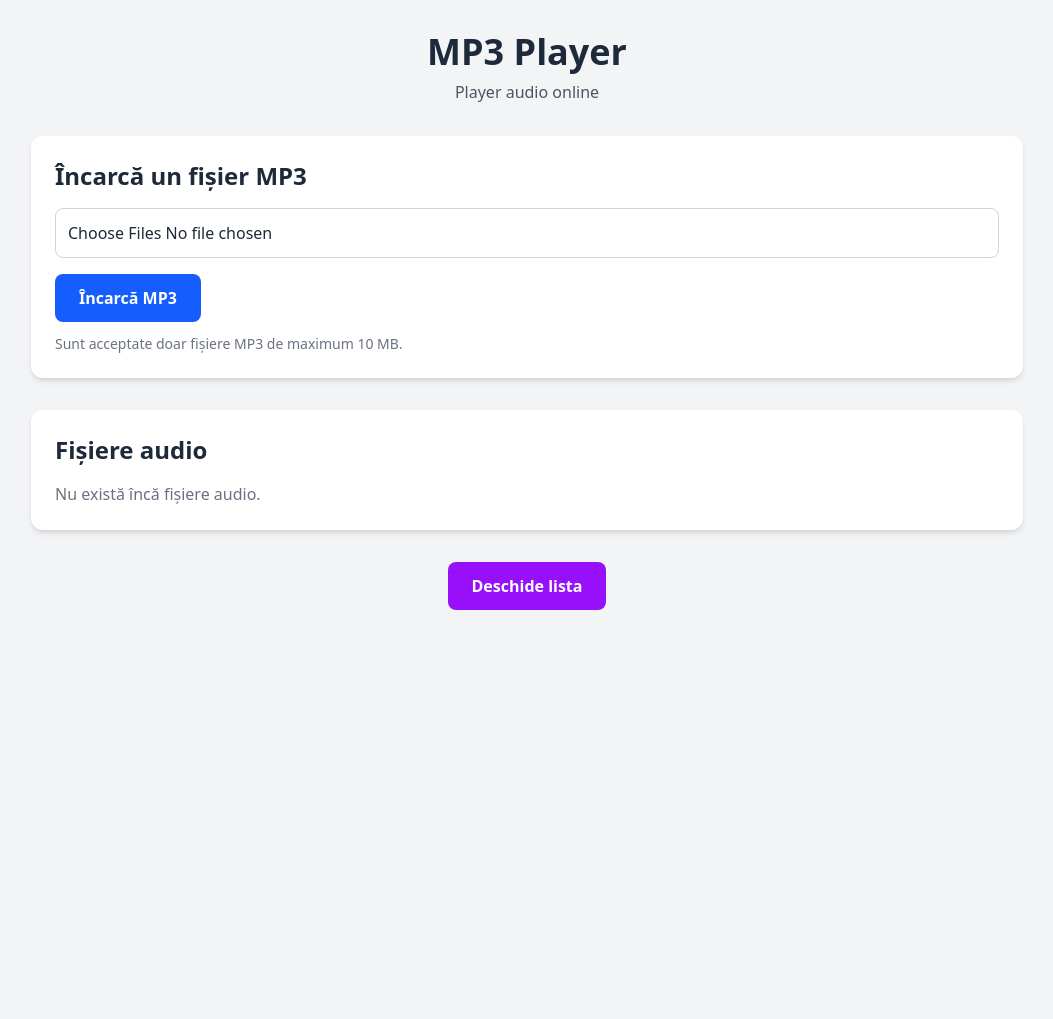
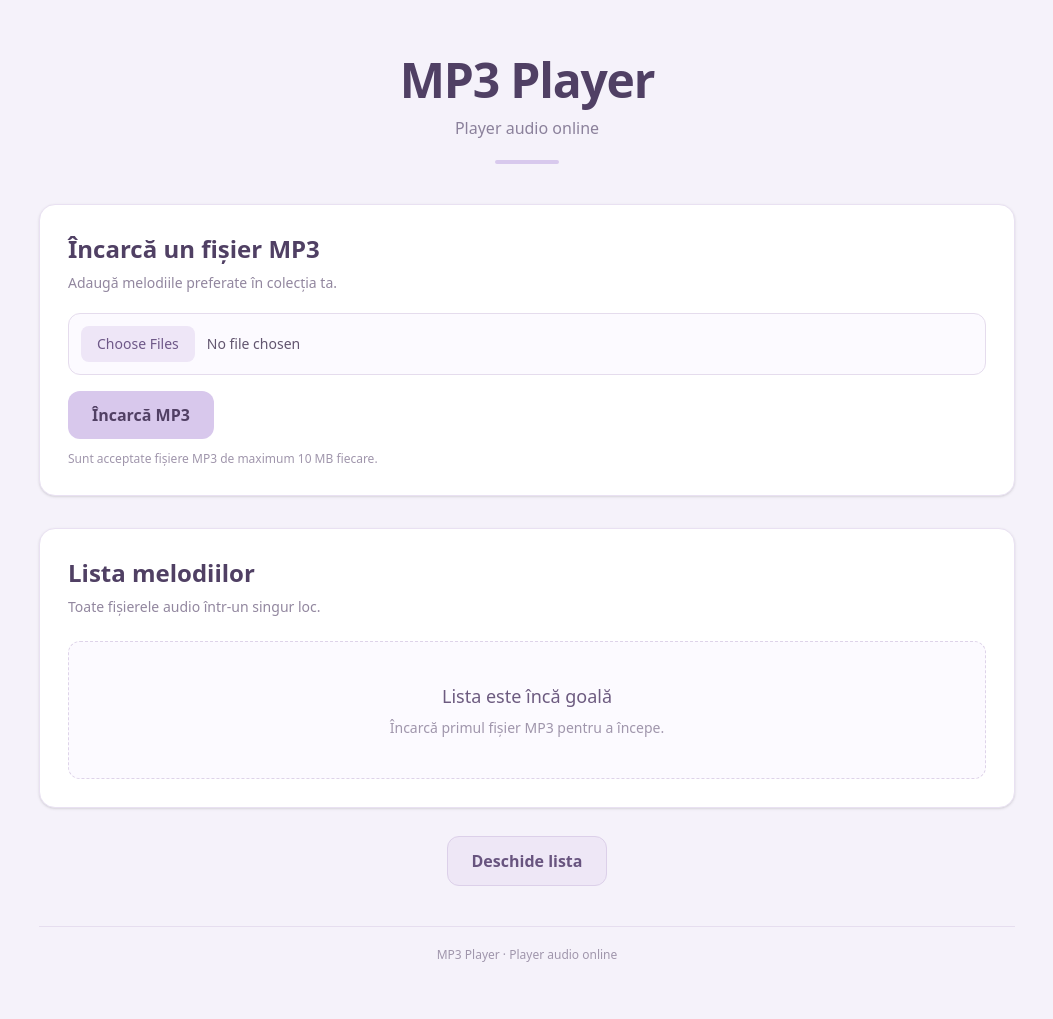
Before and after one commit to parfeniinga/Grupul-3-Player-audio-online-cu-gestionarea-fi-ierelor-MP3, a PHP site: page / in a window 1280 px wide. Shown: the whole page, without its empty margins (113-1166 px from the left). Before the commit the page ends 610 px from the top, so only its background shows below. Run offline with PHP 8.4, Linux system fonts and the light colour scheme; data that the repository does not hold is empty.

Commit message:
Am modificat stilizarea paginii principale

```diff
--- a/index.php
+++ b/index.php
@@ -1,5 +1,6 @@
+
 <?php
-$fisiere = scandir("audio");
+$fisiere = is_dir("audio") ? scandir("audio") : [];
 ?>
 
 <!DOCTYPE html>
@@ -13,23 +14,35 @@ $fisiere = scandir("audio");
     <script src="https://cdn.jsdelivr.net/npm/@tailwindcss/browser@4"></script>
 </head>
 
-<body class="bg-gray-100 min-h-screen">
+<body class="min-h-screen bg-[#f5f2fa] text-[#383044]">
 
-    <div class="w-full max-w-5xl mx-auto px-3 sm:px-4 py-5 sm:py-8">
+    <div class="mx-auto w-full max-w-5xl px-4 py-10 sm:px-6 sm:py-14">
 
-        <h1 class="text-2xl sm:text-3xl md:text-4xl font-bold text-center text-gray-800 mb-2">
-            MP3 Player
-        </h1>
+        <header class="mb-10 text-center">
 
-        <p class="text-center text-gray-600 mb-8">
-            Player audio online
-        </p>
+            <h1 class="text-4xl font-bold tracking-tight text-[#504064] sm:text-5xl">
+                MP3 Player
+            </h1>
 
-        <div class="bg-white rounded-xl shadow-md p-4 sm:p-6 mb-6 sm:mb-8">
+            <p class="mt-3 text-sm text-[#8b819b] sm:text-base">
+                Player audio online
+            </p>
 
-            <h2 class="text-2xl font-semibold text-gray-800 mb-4">
-                Încarcă un fișier MP3
-            </h2>
+            <div class="mx-auto mt-5 h-1 w-16 rounded-full bg-[#d8c9ed]"></div>
+
+        </header>
+
+        <section class="mb-8 rounded-2xl border border-[#e9e1f2] bg-white p-5 shadow-sm sm:p-7">
+
+            <div class="mb-5">
+                <h2 class="text-xl font-semibold text-[#504064] sm:text-2xl">
+                    Încarcă un fișier MP3
+                </h2>
+
+                <p class="mt-2 text-sm text-[#92879f]">
+                    Adaugă melodiile preferate în colecția ta.
+                </p>
+            </div>
 
             <form action="upload.php" method="POST" enctype="multipart/form-data">
 
@@ -37,31 +50,37 @@ $fisiere = scandir("audio");
                     type="file"
                     name="fisiere[]"
                     accept=".mp3,audio/mpeg"
-                    class="block w-full border border-gray-300 rounded-lg p-3 mb-4 bg-white text-gray-800"
                     multiple
                     required
+                    class="mb-4 block w-full rounded-xl border border-[#e5dced] bg-[#fcfaff] p-3 text-sm text-[#62556f] file:mr-3 file:rounded-lg file:border-0 file:bg-[#eee6f7] file:px-4 file:py-2 file:font-medium file:text-[#6e5888] hover:file:bg-[#e4d8f2] focus:border-[#c9b5e3] focus:outline-none"
                 >
 
                 <button
                     type="submit"
-                    class="bg-blue-600 hover:bg-blue-700 text-white font-semibold px-6 py-3 rounded-lg"
+                    class="rounded-xl bg-[#d8c8ec] px-6 py-3 font-semibold text-[#514064] transition hover:bg-[#cbb6e5]"
                 >
                     Încarcă MP3
                 </button>
 
             </form>
 
-            <p class="text-sm text-gray-500 mt-3">
-                Sunt acceptate doar fișiere MP3 de maximum 10 MB.
+            <p class="mt-3 text-xs text-[#a096ac]">
+                Sunt acceptate fișiere MP3 de maximum 10 MB fiecare.
             </p>
 
-        </div>
+        </section>
 
-        <div class="bg-white rounded-xl shadow-md p-6">
+        <section class="rounded-2xl border border-[#e9e1f2] bg-white p-5 shadow-sm sm:p-7">
 
-            <h2 class="text-2xl font-semibold text-gray-800 mb-4">
-                Fișiere audio
-            </h2>
+            <div class="mb-6">
+                <h2 class="text-xl font-semibold text-[#504064] sm:text-2xl">
+                    Lista melodiilor
+                </h2>
+
+                <p class="mt-2 text-sm text-[#92879f]">
+                    Toate fișierele audio într-un singur loc.
+                </p>
+            </div>
 
             <?php
             $existaFisier = false;
@@ -76,31 +95,40 @@ $fisiere = scandir("audio");
                     $dimensiune = round(filesize("audio/" . $fisier) / (1024 * 1024), 2);
                     ?>
 
-                    <div class="border border-gray-200 rounded-lg p-4 mb-4">
+                    <div class="mb-4 rounded-xl border border-[#eee7f4] bg-[#fcfaff] p-4 transition hover:border-[#d4c2e8] sm:p-5">
 
-                        <h3 class="text-lg font-semibold text-gray-800 mb-2">
+                        <h3 class="break-words text-base font-semibold text-[#514064] sm:text-lg">
                             <?php echo htmlspecialchars($fisier, ENT_QUOTES, 'UTF-8'); ?>
                         </h3>
 
-                        <p class="text-sm text-gray-500 mb-3">
-                            Durata: <span class="durata">Se calculează...</span>
+                        <p class="mb-4 mt-2 text-xs text-[#968ba2] sm:text-sm">
+                            Durata:
+                            <span class="durata text-[#8d76aa]">Se calculează...</span>
+
                             <span class="mx-2">|</span>
-                            Dimensiune: <?php echo $dimensiune; ?> MB
+
+                            Dimensiune:
+                            <?php echo $dimensiune; ?> MB
                         </p>
 
-                        <audio controls preload="metadata" class="w-full player">
+                        <audio
+                            controls
+                            preload="metadata"
+                            class="player w-full"
+                        >
                             <source
                                 src="audio/<?php echo rawurlencode($fisier); ?>"
                                 type="audio/mpeg"
                             >
+
                             Browserul tău nu acceptă redarea audio.
                         </audio>
 
-                        <div class="flex flex-wrap items-center gap-3 mt-3">
+                        <div class="mt-4 flex flex-wrap items-center gap-3">
 
                             <a
                                 href="download.php?fisier=<?php echo rawurlencode($fisier); ?>"
-                                class="inline-block bg-green-600 hover:bg-green-700 text-white font-semibold px-4 py-2 rounded-lg"
+                                class="inline-block rounded-lg bg-[#e5d9f2] px-4 py-2.5 text-sm font-semibold text-[#604b7a] transition hover:bg-[#d8c7eb]"
                             >
                                 Descarcă
                             </a>
@@ -110,6 +138,7 @@ $fisiere = scandir("audio");
                                 method="POST"
                                 onsubmit="return confirm('Sigur vrei sa stergi acest fisier?');"
                             >
+
                                 <input
                                     type="hidden"
                                     name="fisier"
@@ -118,10 +147,11 @@ $fisiere = scandir("audio");
 
                                 <button
                                     type="submit"
-                                    class="rounded-lg bg-red-600 px-4 py-2 font-semibold text-white hover:bg-red-700"
+                                    class="rounded-lg border border-[#ead7dd] bg-[#fbf0f3] px-4 py-2.5 text-sm font-semibold text-[#a36c7d] transition hover:bg-[#f5e2e8]"
                                 >
                                     Șterge
                                 </button>
+
                             </form>
 
                         </div>
@@ -133,20 +163,40 @@ $fisiere = scandir("audio");
             }
 
             if (!$existaFisier) {
-                echo '<p class="text-gray-500">Nu există încă fișiere audio.</p>';
+                ?>
+
+                <div class="rounded-xl border border-dashed border-[#ded3e9] bg-[#fcfaff] px-4 py-10 text-center">
+
+                    <p class="text-lg font-medium text-[#6d5b80]">
+                        Lista este încă goală
+                    </p>
+
+                    <p class="mt-2 text-sm text-[#a096ac]">
+                        Încarcă primul fișier MP3 pentru a începe.
+                    </p>
+
+                </div>
+
+                <?php
             }
             ?>
 
-        </div>
+        </section>
 
-        <div class="text-center mt-8 mb-8">
+        <div class="mt-7 text-center">
+
             <a
                 href="lista.php"
-                class="inline-block bg-purple-600 hover:bg-purple-700 text-white font-semibold px-6 py-3 rounded-lg"
+                class="inline-block rounded-xl border border-[#dcd0e9] bg-[#eee7f6] px-6 py-3 font-semibold text-[#68547f] transition hover:bg-[#e3d8f0]"
             >
                 Deschide lista
             </a>
+
         </div>
+
+        <footer class="mt-10 border-t border-[#e6deef] pt-5 text-center text-xs text-[#a096ac]">
+            MP3 Player · Player audio online
+        </footer>
 
     </div>
 
@@ -158,6 +208,11 @@ $fisiere = scandir("audio");
             player.addEventListener("loadedmetadata", function() {
 
                 const durata = Math.floor(player.duration);
+
+                if (!Number.isFinite(durata)) {
+                    return;
+                }
+
                 const minute = Math.floor(durata / 60);
                 const secunde = durata % 60;
 
```
